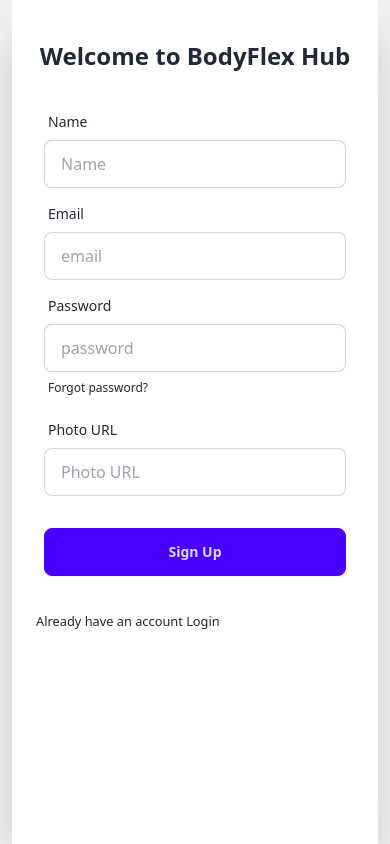
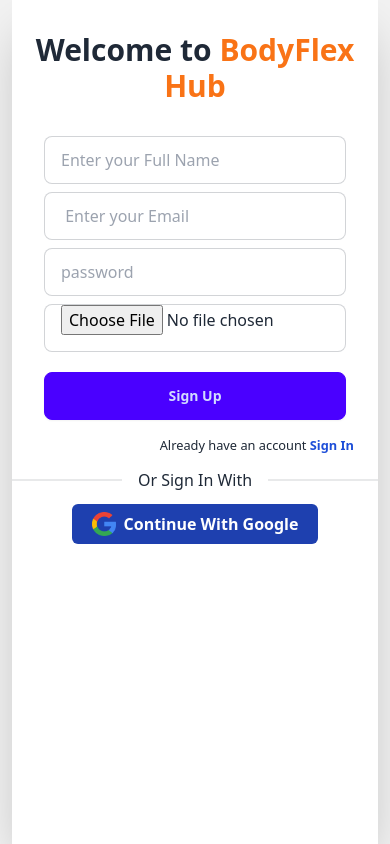
Before and after one commit to probeshnath/body-flex-hub-frontend, a React (Vite) app: page /signUp in a window 390 px wide. Built offline with nearby package versions, Linux system fonts and the light colour scheme.

Commit message:
login and registration page added

```diff
--- /dev/null
+++ b/src/components/shared/SocialLogin.jsx
@@ -0,0 +1,13 @@
+import React from 'react'
+import logo from '../../assets/google.png'
+
+const SocialLogin = () => {
+  return (
+    <div>
+         <div className="divider ">Or Sign In With</div>
+        <button className='flex bg-blue-800 rounded-md mx-auto py-2 px-5 text-white gap-2 font-bold'> <img className='w-6' src={logo} alt="google" /> Continue With Google</button>
+    </div>
+  )
+}
+
+export default SocialLogin
--- a/src/pages/SignIn/SignIn.jsx
+++ b/src/pages/SignIn/SignIn.jsx
@@ -1,8 +1,50 @@
-import React from 'react'
+import { Helmet } from 'react-helmet-async'
+import { useForm } from 'react-hook-form'
+import { Link } from 'react-router-dom'
+import SocialLogin from '../../components/shared/SocialLogin'
 
 const SignIn = () => {
+  const { register, handleSubmit, reset, watch, formState: { errors }, } = useForm()
+
+  //  submit form
+  const onSubmit = (data) => {
+    console.log(data)
+  }
   return (
-    <div>SignIn</div>
+    <div>
+      {/* <Helmet>
+                <title>Teasty Treat | Register Page</title>
+            </Helmet> */}
+      <div className="h-screen  bg-base-200">
+        <div className="px-3">
+          <div className=" lg:flex items-center w-full h-screen py-8 flex-col lg:flex-row  shadow-2xl bg-base-100">
+            <div className='flex-1 w-full  mx-auto  md:w-2/3'>
+              <h2 className='text-center text-3xl font-bold '>Welcome to <span className='text-orange-500'>BodyFlex Hub</span></h2>
+              <form onSubmit={handleSubmit(onSubmit)} className="card-body px-5">
+
+                <div className="form-control">
+                  <input {...register("email", { required: true })} type="email" name="email" placeholder=" Enter your Email" className="input input-bordered" />
+                </div>
+
+                <div className="form-control">
+                  <input type="password" {...register("password",)} placeholder="Enter Your Password" className="input input-bordered" />
+                </div>
+
+                <div className="form-control mt-3">
+                  <input className="btn btn-primary" type="submit" value="Sign In" />
+                </div>
+
+              </form>
+              <p className="px-6 text-right -mt-5"><small>Already have an account <Link to="/signUp" className='text-blue-700 font-bold'>Sign Up</Link></small></p>
+              <SocialLogin></SocialLogin>
+            </div>
+            <div className='flex-1 hidden lg:block'>
+              <img className='h-full' src="https://i.ibb.co/hCrZgVT/login-bg.png" alt="SignIn" />
+            </div>
+          </div>
+        </div>
+      </div>
+    </div>
   )
 }
 
--- a/src/pages/SignUp/SignUp.jsx
+++ b/src/pages/SignUp/SignUp.jsx
@@ -1,6 +1,7 @@
 import { Helmet } from 'react-helmet-async'
 import { useForm } from 'react-hook-form'
 import { Link } from 'react-router-dom'
+import SocialLogin from '../../components/shared/SocialLogin'
 
 const SignUp = () => {
     const { register, handleSubmit, reset, watch, formState: { errors }, } = useForm()
@@ -16,33 +17,26 @@ const SignUp = () => {
             </Helmet> */}
             <div className="h-screen  bg-base-200">
                 <div className="px-3">
-                    <div className=" lg:flex w-full h-screen py-10 flex-col lg:flex-row  shadow-2xl bg-base-100">
+                    <div className=" lg:flex w-full h-screen py-8 flex-col lg:flex-row  shadow-2xl bg-base-100">
                         <div className='flex-1 w-full mx-auto  md:w-2/3'>
-                            <h2 className='text-center text-2xl font-bold '>Welcome to <span>BodyFlex Hub</span></h2>
+                            <h2 className='text-center text-3xl font-bold '>Welcome to <span className='text-orange-500'>BodyFlex Hub</span></h2>
                             <form onSubmit={handleSubmit(onSubmit)} className="card-body">
 
                                 <div className="form-control">
-                                    <label className="label">
-                                        <span className="label-text">Name</span>
-                                    </label>
-
-                                    <input {...register("name", { required: true })} type="text" name="name" placeholder="Name" className="input input-bordered" />
                                     {errors.name && <span className="text-red-600">Name is required</span>}
+                                    <input {...register("name", { required: true })} type="text" name="name" placeholder="Enter your Full Name" className="input input-bordered" />
                                 </div>
 
                                 <div className="form-control">
-                                    <label className="label">
-                                        <span className="label-text">Email</span>
-                                    </label>
-
-                                    <input {...register("email", { required: true })} type="email" name="email" placeholder="email" className="input input-bordered" />
                                     {errors.email && <span className="text-red-600">Email is required</span>}
+                                    <input {...register("email", { required: true })} type="email" name="email" placeholder=" Enter your Email" className="input input-bordered" />
                                 </div>
 
                                 <div className="form-control">
-                                    <label className="label">
-                                        <span className="label-text">Password</span>
-                                    </label>
+                                    {errors.password?.type === 'required' && <p className="text-red-600">Password is required</p>}
+                                    {errors.password?.type === 'minLength' && <p className="text-red-600">Password must be 6 characters</p>}
+                                    {errors.password?.type === 'maxLength' && <p className="text-red-600">Password must be less than 20 characters</p>}
+                                    {errors.password?.type === 'pattern' && <p className="text-red-600">Password must have one Uppercase one lower case, one number and one special character.</p>}
                                     <input type="password"
                                         {...register("password", {
                                             required: true,
@@ -51,28 +45,18 @@ const SignUp = () => {
                                             pattern: /(?=.*[A-Z])(?=.*[!@#$&*])(?=.*[0-9])(?=.*[a-z])/
                                         })}
                                         placeholder="password" className="input input-bordered" />
-                                    {errors.password?.type === 'required' && <p className="text-red-600">Password is required</p>}
-                                    {errors.password?.type === 'minLength' && <p className="text-red-600">Password must be 6 characters</p>}
-                                    {errors.password?.type === 'maxLength' && <p className="text-red-600">Password must be less than 20 characters</p>}
-                                    {errors.password?.type === 'pattern' && <p className="text-red-600">Password must have one Uppercase one lower case, one number and one special character.</p>}
-                                    <label className="label">
-                                        <a href="#" className="label-text-alt link link-hover">Forgot password?</a>
-                                    </label>
+
                                 </div>
                                 <div className="form-control">
-                                    <label className="label">
-                                        <span className="label-text">Photo URL</span>
-                                    </label>
-
-                                    <input {...register("photoURL", { required: true })} type="text" placeholder="Photo URL" className="input input-bordered" />
                                     {errors.photoURL && <span className="text-red-600">Photo URL is required</span>}
+                                    <input {...register("photoURL", { required: true })} type="file" placeholder="Photo URL" className="input input-bordered" />
                                 </div>
-                                <div className="form-control mt-6">
+                                <div className="form-control mt-3">
                                     <input className="btn btn-primary" type="submit" value="Sign Up" />
                                 </div>
                             </form>
-                            <p className="px-6"><small>Already have an account <Link to="/login">Login</Link></small></p>
-                            {/* <SocialLogin></SocialLogin> */}
+                            <p className="px-6 text-right -mt-5"><small>Already have an account <Link to="/signIn" className='text-blue-700 font-bold'>Sign In</Link></small></p>
+                            <SocialLogin></SocialLogin>
                         </div>
                         <div className='flex-1 hidden lg:block'>
                             <img className='h-full' src="https://i.ibb.co/y8p1GzQ/img-6.webp" alt="Signup" />
```
Also changed, not shown: src/assets/google.png (added).
